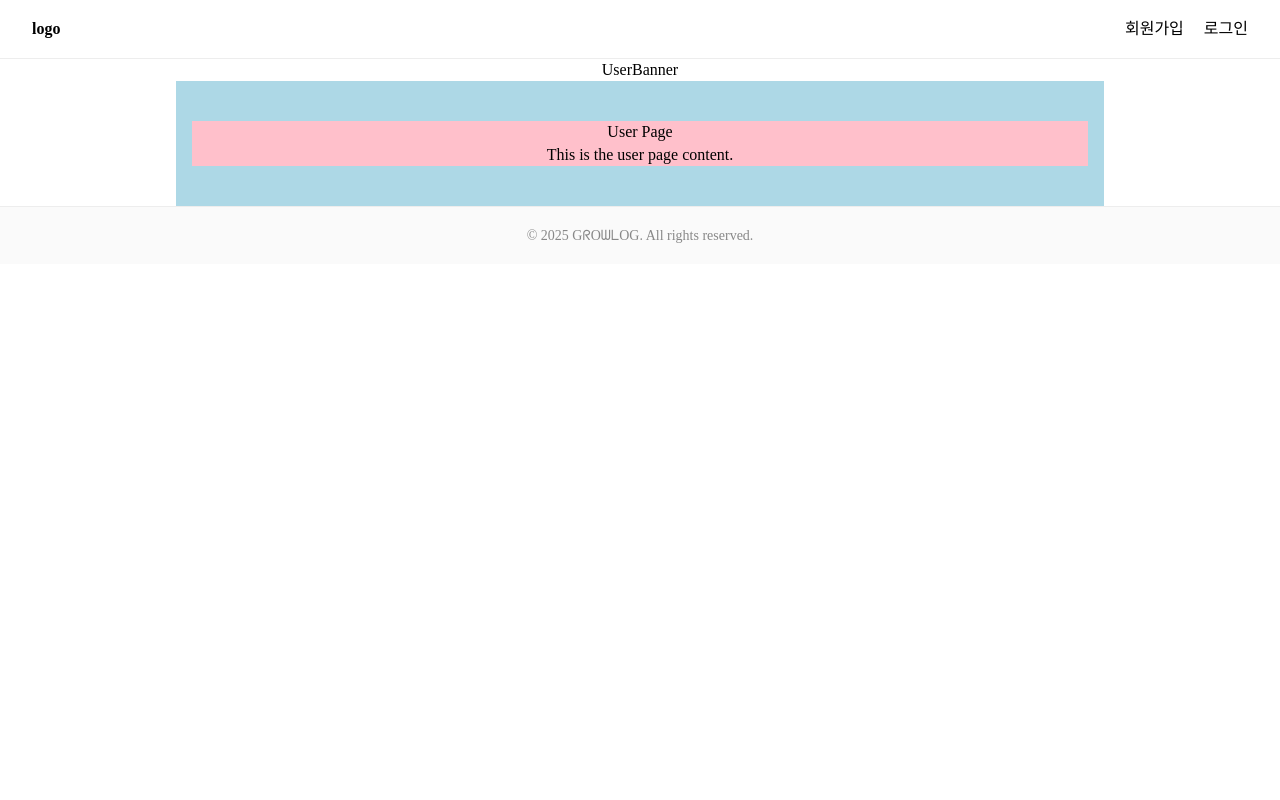
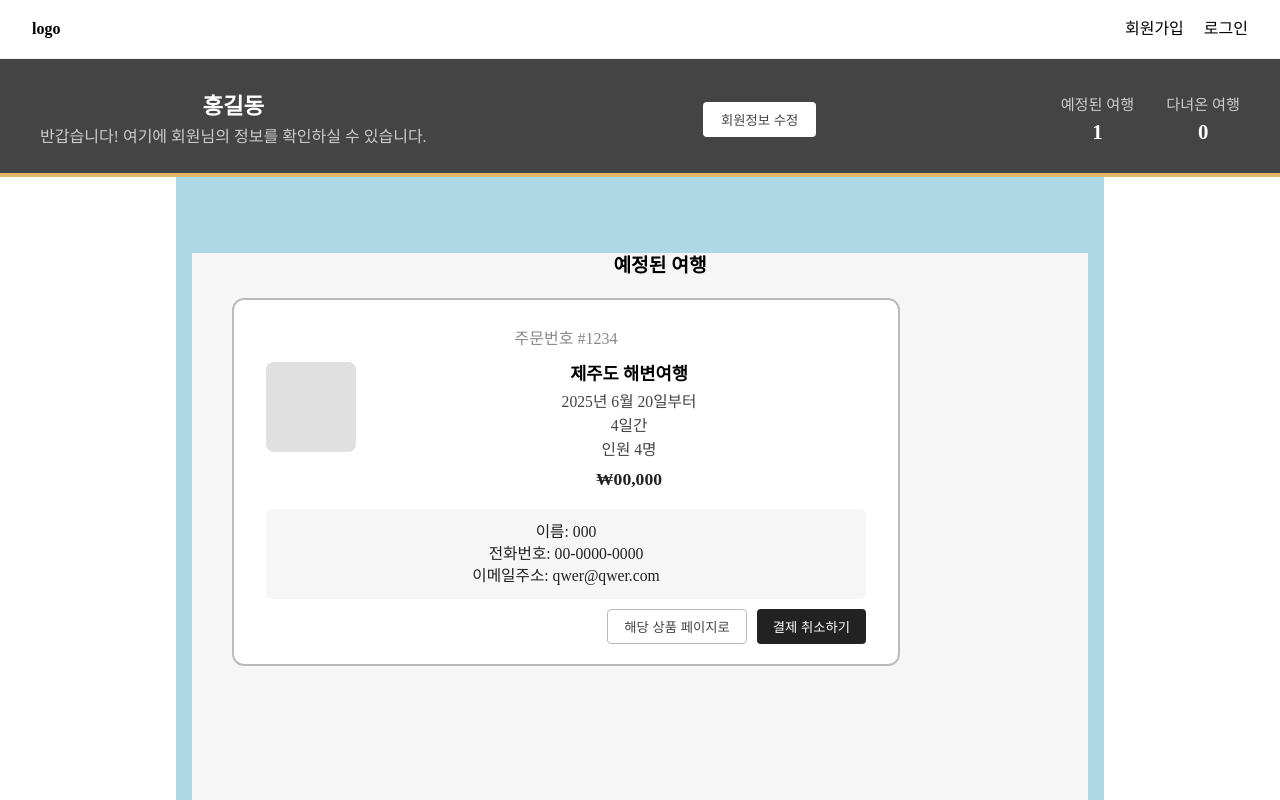
Before and after one commit to GROWLOG-youtube-mockup/travel-product-FE, a React (Vite) app: page /user in a window 1280 px wide. Shown: the top 800 px of the page. Built offline with nearby package versions, Linux system fonts and the light colour scheme.

Commit message:
feat: 사용자 배너 및 사용자 페이지 스타일 및 구조 개선

```diff
--- a/src/components/Banner/UserBanner/UserBanner.module.scss
+++ b/src/components/Banner/UserBanner/UserBanner.module.scss
@@ -0,0 +1,54 @@
+.profileHeader {
+  display: flex;
+  align-items: center;
+  justify-content: space-between;
+  padding: 32px 40px 24px;
+  color: #ffffff;
+  background: #444444;
+  border-bottom: 4px solid #e0b86b;
+}
+
+.userName {
+  font-size: 1.4rem;
+  font-weight: bold;
+}
+
+.userDesc {
+  margin-top: 4px;
+  font-size: 1rem;
+  color: #cccccc;
+}
+
+.editBtn {
+  margin-left: 32px;
+  padding: 8px 18px;
+  border: none;
+  font-weight: 500;
+  color: #444444;
+  background: #ffffff;
+  border-radius: 4px;
+  transition: background 0.2s;
+  cursor: pointer;
+
+  &:hover {
+    color: #222222;
+    background: #e0b86b;
+  }
+}
+
+.tripSummary {
+  display: flex;
+  gap: 32px;
+}
+
+.tripLabel {
+  margin-bottom: 2px;
+  font-size: 0.95rem;
+  color: #cccccc;
+}
+
+.tripCount {
+  font-size: 1.3rem;
+  font-weight: bold;
+  text-align: center;
+}
--- a/src/components/Banner/UserBanner/UserBanner.tsx
+++ b/src/components/Banner/UserBanner/UserBanner.tsx
@@ -1,8 +1,25 @@
+import styles from './UserBanner.module.scss';
+
 const UserBanner = () => {
   return (
-    <div>
-      <h2>UserBanner</h2>
-      {/* 추후 유저 마이페이지 배너 내용 추가 */}
+    <div className={styles.profileHeader}>
+      <div>
+        <div className={styles.userName}>홍길동</div>
+        <div className={styles.userDesc}>
+          반갑습니다! 여기에 회원님의 정보를 확인하실 수 있습니다.
+        </div>
+      </div>
+      <button className={styles.editBtn}>회원정보 수정</button>
+      <div className={styles.tripSummary}>
+        <div>
+          <div className={styles.tripLabel}>예정된 여행</div>
+          <div className={styles.tripCount}>1</div>
+        </div>
+        <div>
+          <div className={styles.tripLabel}>다녀온 여행</div>
+          <div className={styles.tripCount}>0</div>
+        </div>
+      </div>
     </div>
   );
 };
--- a/src/pages/User/User.module.scss
+++ b/src/pages/User/User.module.scss
@@ -1,3 +1,117 @@
-.container {
-  background-color: pink;
+.userPageWrapper {
+  min-height: 100vh;
+  padding: 0;
+  background: #f6f6f6;
 }
+
+.sectionTitle {
+  margin: 36px 0 18px 40px;
+  font-size: 1.2rem;
+  font-weight: bold;
+}
+
+.tripCard {
+  max-width: 600px;
+  margin: 0 40px 32px;
+  padding: 28px 32px 20px;
+  border: 2px solid #bbbbbb;
+  background: #ffffff;
+  border-radius: 12px;
+}
+
+.tripCardHeader {
+  margin-bottom: 12px;
+  font-size: 1rem;
+  color: #888888;
+}
+
+.orderNumber {
+  font-weight: 500;
+}
+
+.tripInfo {
+  display: flex;
+  align-items: flex-start;
+  gap: 24px;
+}
+
+.tripImage {
+  width: 90px;
+  height: 90px;
+  margin-right: 12px;
+  background: #e0e0e0;
+  border-radius: 8px;
+}
+
+.tripDetails {
+  flex: 1;
+}
+
+.tripTitle {
+  margin-bottom: 4px;
+  font-size: 1.1rem;
+  font-weight: bold;
+}
+
+.tripDate,
+.tripDuration,
+.tripPeople {
+  margin-bottom: 2px;
+  font-size: 0.98rem;
+  color: #444444;
+}
+
+.tripPrice {
+  margin-top: 6px;
+  font-size: 1.1rem;
+  font-weight: bold;
+  color: #222222;
+}
+
+.tripUserInfo {
+  margin: 18px 0 10px;
+  padding: 12px 16px;
+  font-size: 0.98rem;
+  color: #222222;
+  background: #f6f6f6;
+  border-radius: 6px;
+}
+
+.tripCardFooter {
+  display: flex;
+  justify-content: flex-end;
+  margin-top: 8px;
+  gap: 10px;
+}
+
+.productBtn {
+  padding: 7px 16px;
+  border: 1px solid #bbbbbb;
+  font-weight: 500;
+  color: #444444;
+  background: #ffffff;
+  border-radius: 4px;
+  transition: background 0.2s;
+  cursor: pointer;
+
+  &:hover {
+    color: #222222;
+    background: #e0b86b;
+  }
+}
+
+.cancelBtn {
+  padding: 7px 16px;
+  border: none;
+  font-weight: 500;
+  color: #ffffff;
+  background: #222222;
+  border-radius: 4px;
+  transition: background 0.2s;
+  cursor: pointer;
+
+  &:hover {
+    color: #222222;
+    background: #e0b86b;
+  }
+}
--- a/src/pages/User/User.tsx
+++ b/src/pages/User/User.tsx
@@ -2,12 +2,34 @@ import styles from './User.module.scss';
 
 const UserPage = () => {
   return (
-    <>
-      <div className={styles.container}>
-        <h1>User Page</h1>
-        <p>This is the user page content.</p>
+    <div className={styles.userPageWrapper}>
+      {/* 예정된 여행 리스트 */}
+      <div className={styles.sectionTitle}>예정된 여행</div>
+      <div className={styles.tripCard}>
+        <div className={styles.tripCardHeader}>
+          <span className={styles.orderNumber}>주문번호 #1234</span>
+        </div>
+        <div className={styles.tripInfo}>
+          <div className={styles.tripImage} />
+          <div className={styles.tripDetails}>
+            <div className={styles.tripTitle}>제주도 해변여행</div>
+            <div className={styles.tripDate}>2025년 6월 20일부터</div>
+            <div className={styles.tripDuration}>4일간</div>
+            <div className={styles.tripPeople}>인원 4명</div>
+            <div className={styles.tripPrice}>₩00,000</div>
+          </div>
+        </div>
+        <div className={styles.tripUserInfo}>
+          <div>이름: 000</div>
+          <div>전화번호: 00-0000-0000</div>
+          <div>이메일주소: qwer@qwer.com</div>
+        </div>
+        <div className={styles.tripCardFooter}>
+          <button className={styles.productBtn}>해당 상품 페이지로</button>
+          <button className={styles.cancelBtn}>결제 취소하기</button>
+        </div>
       </div>
-    </>
+    </div>
   );
 };
 
```
